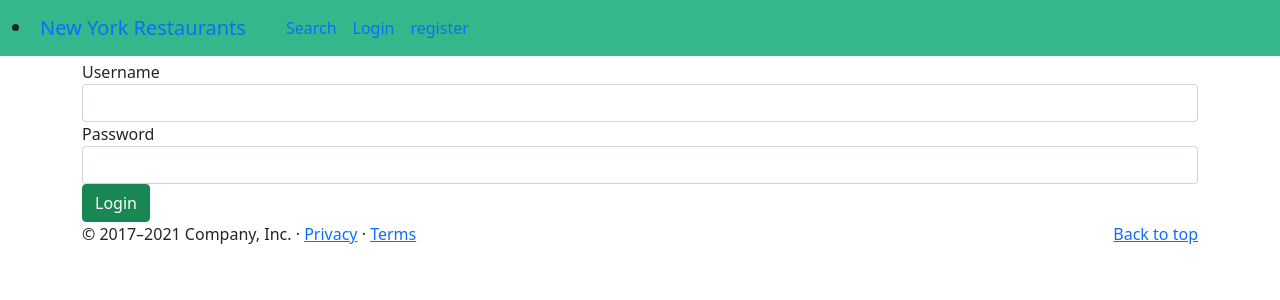
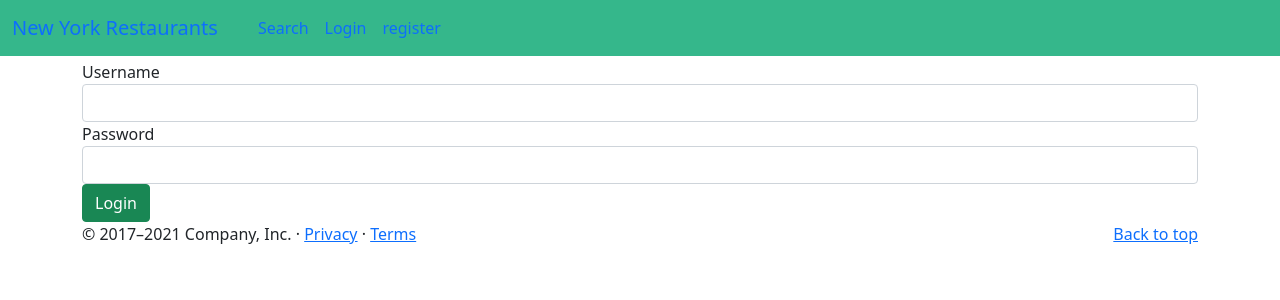
Before and after one commit to torch96/Restaurant-reviews, a React (Create React App) app in the folder ClientApp/: page /users/login in a window 1280 px wide. Shown: the top 300 px of the page. Built offline with nearby package versions, Linux system fonts and the light colour scheme.

Commit message:
frontend

```diff
--- a/ClientApp/src/App.js
+++ b/ClientApp/src/App.js
@@ -54,14 +54,14 @@ function App() {
       <header className="fixed-top ">
       <nav className="navbar navbar-expand-md fixed-top ">
         <div className="container-fluid">
-        <li className="navbar-brand nav-item">
+        <div className="navbar-brand nav-item">
 
-        <a className="navbar-brand" href="/restaurants">{}New York Restaurants</a>
-          </li>
+        <a className="navbar-brand" href="/restaurants">New York Restaurants</a>
+          </div>
           <div className="collapse navbar-collapse" id="navbarCollapse">
             <ul className="navbar-nav me-auto mb-2 mb-md-0">
 
-            <li className="nav-item">
+            <li className="nav-item menuItem">
            <a className="nav-link" href="/restaurants">Search
            </a>
           </li>
@@ -73,13 +73,13 @@ function App() {
               </a>
             </li>
             ) : (
-            <><li className="nav-item">
+            <><li className="nav-item menuItem">
                       <a className="nav-link" href="/users/login">Login
                       </a>
-                    </li><li className="nav-item">
+                    </li><li className="nav-item menuItem">
                         <a className="nav-link" href="/users/register">register
                         </a>
-                      </li></>
+                   </li></>
             )}
 
 
--- a/ClientApp/src/components/login.js
+++ b/ClientApp/src/components/login.js
@@ -49,7 +49,7 @@ const Login = props => {
         <div className="form-group">
           <label htmlFor="password">Password</label>
           <input
-            type="text"
+            type="password"
             className="form-control"
             id="password"
             required
--- a/ClientApp/src/index.css
+++ b/ClientApp/src/index.css
@@ -35,7 +35,10 @@ body {
   height: 400px;
 
 }
-
+.menuItem{
+  text-align: right;
+  float: right;
+}
 code {
   font-family: source-code-pro, Menlo, Monaco, Consolas, 'Courier New',
     monospace;
```
